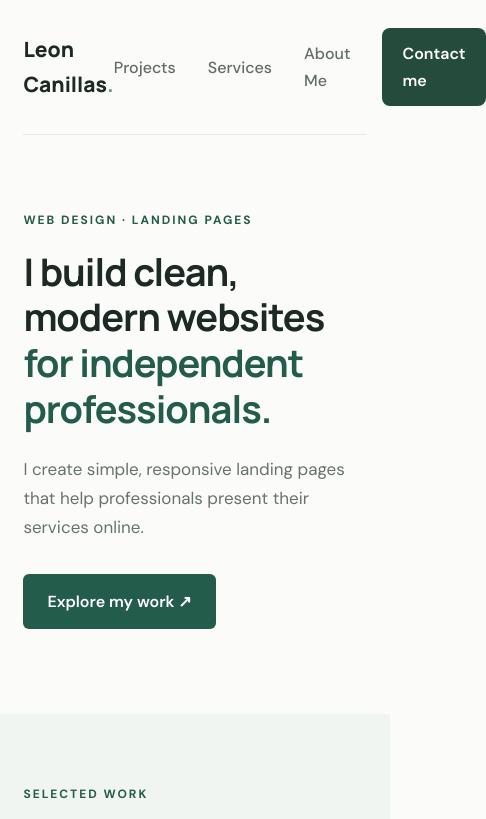
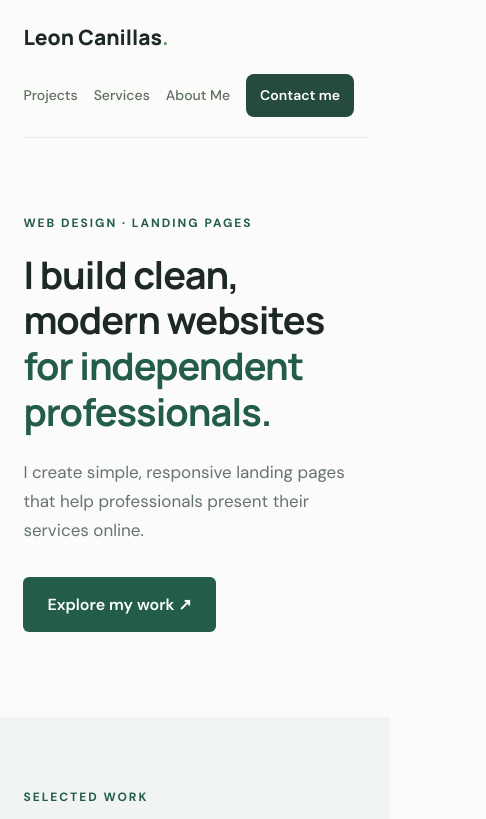
Before and after one commit to leoncanillas-eng/leoncanillas-portfolio, a plain HTML site: page index.html in a window 390 px wide. Shown: the top 819 px of the page, 486 px wide, since content can reach past the window. Drawn offline with Linux system fonts and the light colour scheme.

Commit message:
Update style.css

```diff
--- a/style.css
+++ b/style.css
@@ -319,11 +319,33 @@ footer {
   position: relative;
   left: 0;
 }
+
 @media (max-width: 768px) {
   .services .project-card {
     grid-template-columns: 1fr;
   }
+
+  .navbar {
+    flex-wrap: wrap;
+    gap: 18px;
+    padding: 20px 0;
+  }
+
+  .nav-links {
+    display: flex;
+    flex-wrap: wrap;
+    gap: 16px;
+  }
+
+  .nav-links a {
+    font-size: 14px;
+  }
+
+  .nav-links .nav-link {
+    padding: 10px 14px;
+  }
 }
+
 
 /* Align Services heading with Projects content */
 .services > .eyebrow,
```
